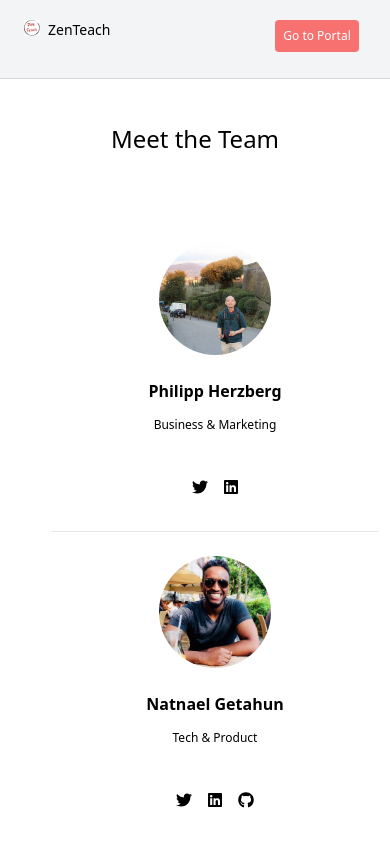
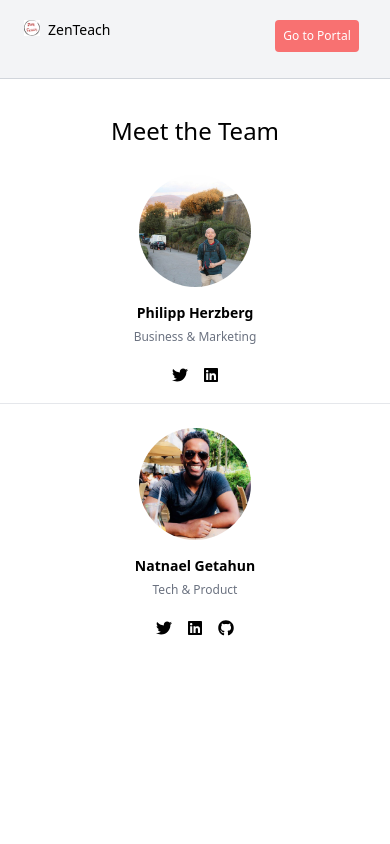
Before and after one commit to ZenTeach/next_zenteach, a Next.js app: page /about_us in a window 390 px wide. Shown: the top 844 px of the page. Built offline with nearby package versions, Linux system fonts and the light colour scheme.

Commit message:
Fix styling for screens lower than 360px wide

```diff
--- a/components/Footer.js
+++ b/components/Footer.js
@@ -5,7 +5,7 @@ import Link from 'next/link'
 class Footer extends React.Component {
 	render() {
 		return (
-			<div className="h-full w-full bg-gray-100 bg-opacity-25 border-t border-gray-400 flex place-content-center  p-4">
+			<div className="h-full w-full bg-gray-100 bg-opacity-25 border-t border-gray-400 flex place-content-center p-2 md:p-4">
 				<div className="md:w-1/2 w-1/2 h-auto justify-content-center md:mx-8 md:px-8 flex-shrink">
 					<div className="font-normal text-sm md:text-xl md:space-y-2 w-full mb-2">
 						<Link passHref href="/">
--- a/pages/about_us.js
+++ b/pages/about_us.js
@@ -7,28 +7,28 @@ const AboutUs = () => {
 			<div className="h-screen md:h-screen mt-4 pt-4">
 				<div className="flex flex-row">
 					<div className="w-full bg-gradient-to-r from-rose-50 to-rose-100">
-						<div className="text-2xl md:text-5xl p-3 text-center">Meet the Team</div>
+						<div className="text-2xl md:text-5xl p-1 sm:p-3 text-center">Meet the Team</div>
 					</div>
 				</div>
-				<div className="w-full flex flex-col md:flex-row md:justify-center m-5 p-8 flex">
+				<div className="w-full flex flex-col md:flex-row md:justify-center md:m-5 md:p-8 flex">
 					<div className="max-w-sm w-auto h-1/5 mx-4 my-4 flex flex-col justify-center overflow-hidden">
 						<div className="self-center">
 							<img className="object-cover w-32 h-auto object-center rounded-full p-2 justify-center"
 							src="philipp.jpg" alt="Philipp" />
 						</div>
-						<div className="px-6 py-4 text-center">
-							<div className="font-bold text-md md:text-xl mb-2">Philipp Herzberg</div>
-							<span className="font-normal md:font-thin text-xs md:text-md mb-2">Business & Marketing</span>
+						<div className="px-2 py-2 md:px-6 md:py-4 text-center">
+							<div className="font-bold text-sm md:text-md md:text-xl sm:mb-2">Philipp Herzberg</div>
+							<span className="font-normal text-gray-500 md:font-thin text-xs md:text-md mb-2">Business & Marketing</span>
 						</div>
-						<div className="px-6 pt-4 pb-2 w-full flex justify-center text-center">
-							<div className="p-2 content-around space-around">
+						<div className="px-2 pt-2 md:px-6 md:pt-4 md:pb-2 w-full flex justify-center text-center">
+							<div className="md:p-2 px-2 content-around space-between">
 									<a href="https://twitter.com/mikioherzberg"
 										rel="noreferrer"
 										target="_blank">
 										<FontAwesomeIcon icon={["fab", "twitter"]} />
 									</a>
 							</div>
-							<div className="p-2 content-around space-around">
+							<div className="md:p-2 px-2 content-around space-around">
 									<a
 										href="https://www.linkedin.com/in/philippherzberg/"
 										rel="noreferrer"
@@ -47,26 +47,26 @@ const AboutUs = () => {
 								alt="Natnael" />
 						</div>
 
-						<div className="px-6 py-4 text-center">
-							<div className="font-bold text-md md:text-xl mb-2">Natnael Getahun</div>
-							<span className="font-normal md:font-thin text-xs md:text-md mb-2">Tech & Product</span>
+						<div className="px-2 py-2 md:px-6 md:py-4 text-center">
+							<div className="font-bold text-sm md:text-md md:text-xl sm:mb-2">Natnael Getahun</div>
+							<span className="font-normal text-gray-500 md:font-thin text-xs md:text-md mb-2">Tech & Product</span>
 						</div>
-						<div className="px-6 pt-4 pb-2 w-full flex justify-center text-center">
-							<div className="p-2 content-around space-around">
+						<div className="px-2 pt-2 md:px-6 md:pt-4 md:pb-2 w-full flex justify-center text-center">
+							<div className="md:p-2 px-2 content-around space-between">
 								<a href="https://twitter.com/babyodainaonsie"
 									rel="noreferrer"
 									target="_blank">
 									<FontAwesomeIcon icon={["fab", "twitter"]} />
 								</a>
 							</div>
-							<div className="p-2 content-around space-around">
+							<div className="md:p-2 px-2 content-around space-around">
 								<a href="https://www.linkedin.com/in/ngetahun/"
 									rel="noreferrer"
 									target="_blank">
 									<FontAwesomeIcon icon={["fab", "linkedin"]} />
 								</a>
 							</div>
-							<div className="p-2 content-around space-around">
+							<div className="md:p-2 px-2 content-around space-around">
 								<a href="https://github.com/ngetahun"
 									rel="noreferrer"
 									target="_blank">
```
